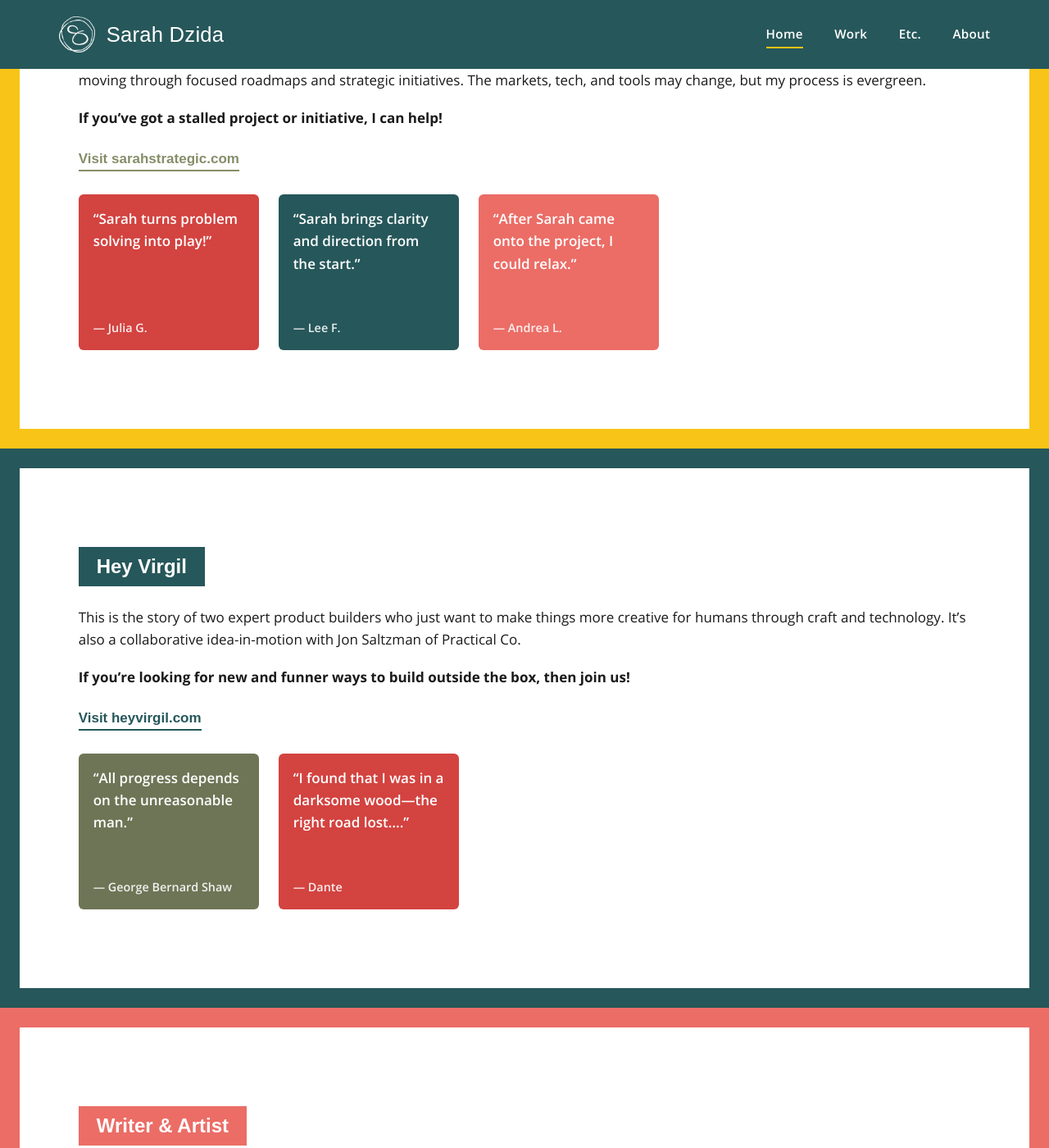
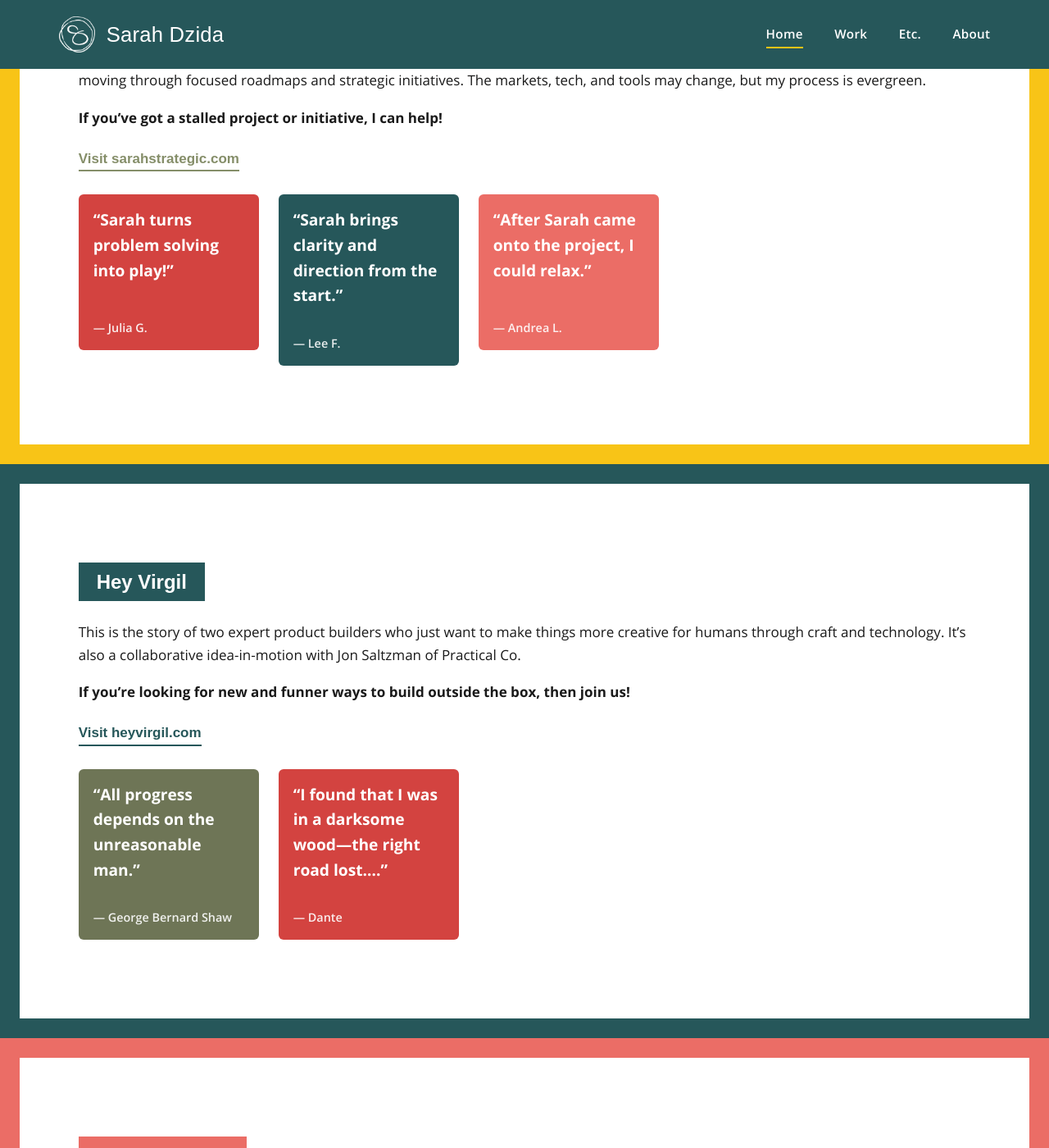
Before and after one commit to esdeezee/sarah-dzida, a Jekyll site: the page built from index.html, in a window 1280 px wide and 1400 px high, scrolled down 882 px. Shown: the whole window at 82% size. Built offline with Jekyll 4.4.1, drawn with Linux system fonts in a browser that asks for light colours; some web fonts are replaced.

Commit message:
Testimonial cards: qualify for WCAG large-text AA via type, not color
- Bumped quote text to 1.2rem/700 (19.2px bold) sitewide, clearing the
  18.667px large-text threshold — coral's 3.04:1 and olive's 3.53:1
  both legitimately pass the resulting 3:1 bar without touching any
  brand colors or breaking the uniform white-text pattern
- Card height switched from fixed to min-height so longer quotes can't
  clip now that the text is bigger
- Scoped dark-quotes (WDYWK carousel) back to its original size since
  it shares the .testimonial class but is a separate, already-AA
  (white-on-black) component that shouldn't have inherited this
- Confirmed the adventure-panel header badges (olive/coral) were never
  actually failing AA — already 24px/700 sitewide, clears large-text
  3:1 on both

```diff
--- a/css/style.css
+++ b/css/style.css
@@ -505,7 +505,7 @@ ul {
 .testimonial {
   flex: 0 0 auto;
   width: 220px;
-  height: 190px;
+  min-height: 190px;
   display: flex;
   flex-direction: column;
   color: var(--color-white);
@@ -515,7 +515,8 @@ ul {
 }
 
 .testimonial p {
-  font-weight: 600;
+  font-weight: 700;
+  font-size: 1.2rem;
   margin-bottom: 1.6em;
 }
 
@@ -846,6 +847,7 @@ video.case-hero__media {
 .dark-quotes .testimonial p {
   font-style: italic;
   font-weight: 400;
+  font-size: 1rem;
   margin-bottom: 1em;
 }
 
```
